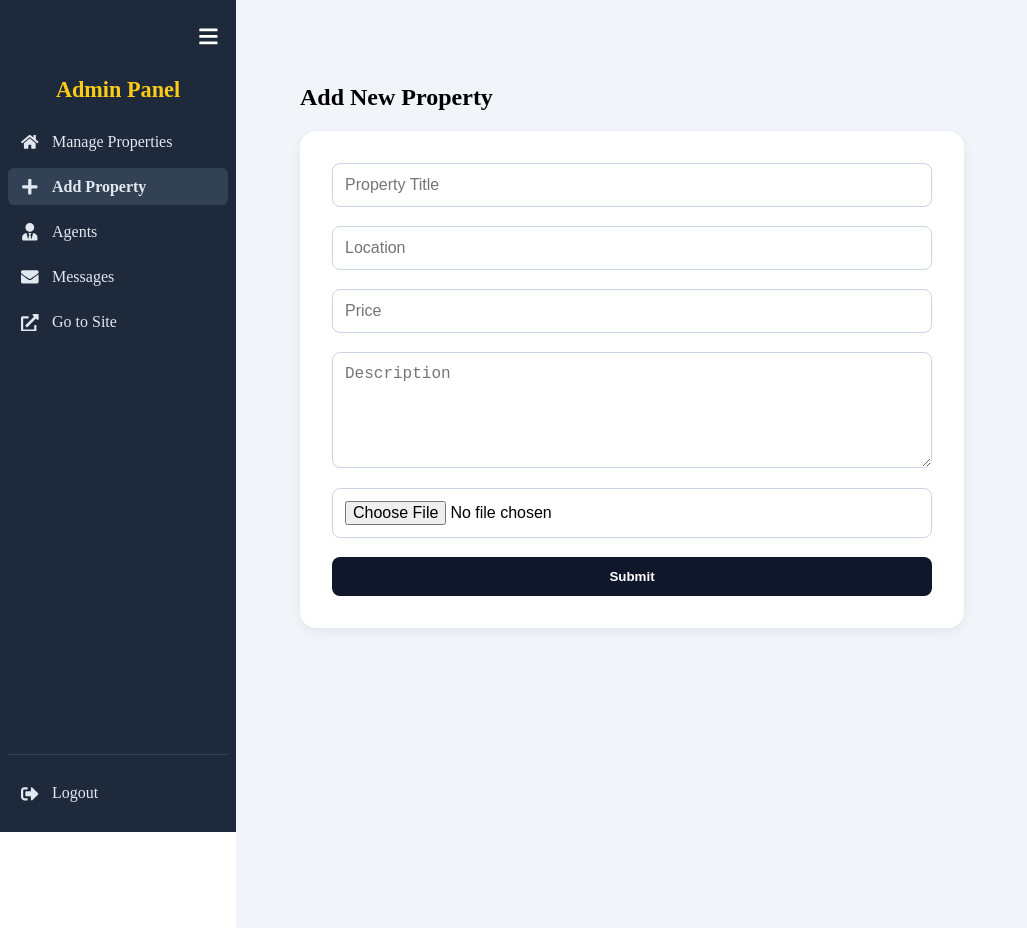
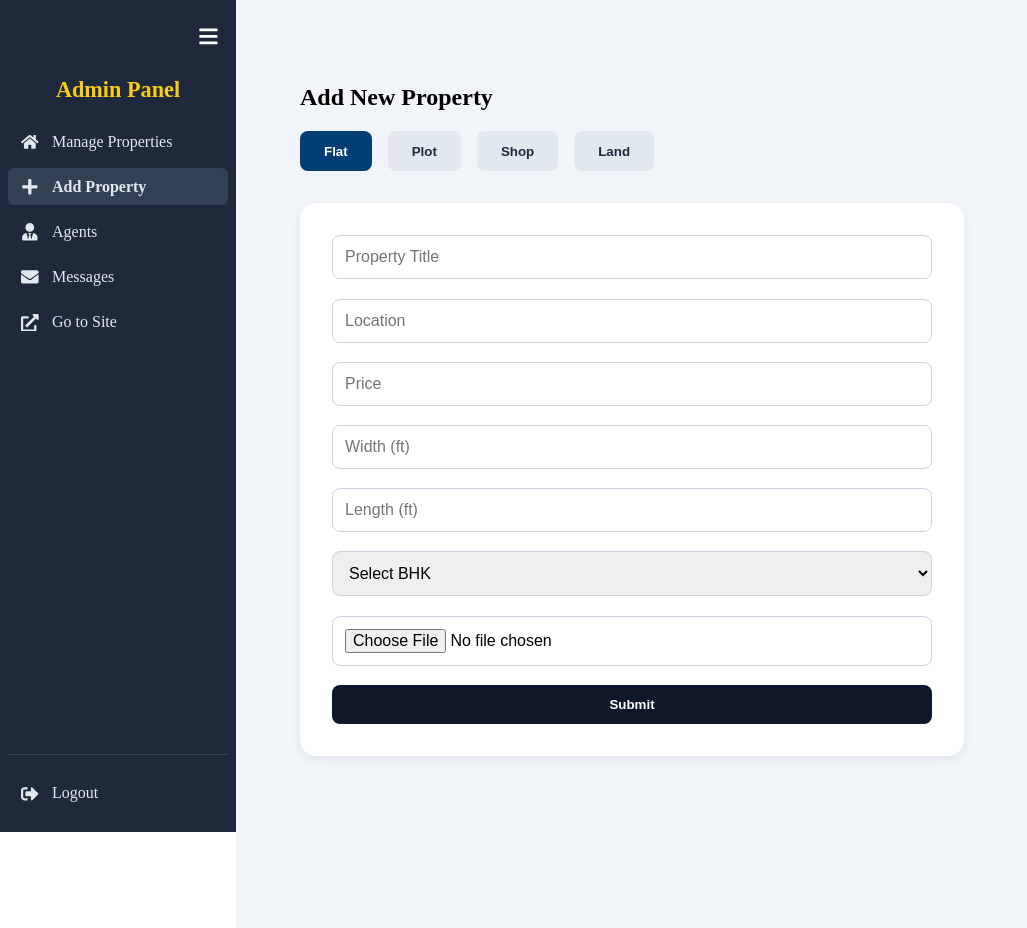
Before and after one commit to madhumitasugandhi/Property-Dealers, a React (Vite) app: page /admin/add-property in a window 1280 px wide. Shown: the whole page, without its empty margins (0-1027 px from the left). Built offline with nearby package versions, Linux system fonts and the light colour scheme; sample sign-in values are in the browser's storage.

Commit message:
Setting option has been removed and AddProperty forms has been change.

```diff
--- a/src/admin/AddProperty.jsx
+++ b/src/admin/AddProperty.jsx
@@ -5,6 +5,27 @@ const Wrapper = styled.div`
   padding: 2rem;
   background: #f1f5f9;
   min-height: 100vh;
+`;
+
+const Tabs = styled.div`
+  display: flex;
+  gap: 1rem;
+  margin-bottom: 2rem;
+`;
+
+const Tab = styled.button`
+  padding: 0.8rem 1.5rem;
+  border-radius: 8px;
+  border: none;
+  background: ${({ active }) => (active ? '#003e73' : '#e2e8f0')};
+  color: ${({ active }) => (active ? 'white' : '#1e293b')};
+  font-weight: bold;
+  cursor: pointer;
+
+  &:hover {
+    background: #003e73;
+    color: white;
+  }
 `;
 
 const Form = styled.form`
@@ -24,12 +45,11 @@ const Input = styled.input`
   font-size: 1rem;
 `;
 
-const TextArea = styled.textarea`
+const Select = styled.select`
   padding: 0.75rem;
   border: 1px solid #cbd5e1;
   border-radius: 0.5rem;
   font-size: 1rem;
-  resize: vertical;
 `;
 
 const Button = styled.button`
@@ -47,12 +67,22 @@ const Button = styled.button`
 `;
 
 const AddProperty = () => {
+  const [activeTab, setActiveTab] = useState('flat');
   const [form, setForm] = useState({
     title: '',
     location: '',
     price: '',
     description: '',
-    image: ''
+    image: '',
+    width: '',
+    length: '',
+    bhk: '',
+    plotArea: '',
+    facing: '',
+    shopSize: '',
+    floor: '',
+    landArea: '',
+    zoning: '',
   });
 
   const handleChange = (e) => {
@@ -67,17 +97,72 @@ const AddProperty = () => {
   const handleSubmit = (e) => {
     e.preventDefault();
     console.log(form);
-    // Add logic to send data to backend
+    alert(`Submitted ${activeTab} property`);
   };
 
   return (
     <Wrapper>
       <h2>Add New Property</h2>
+
+      <Tabs>
+        {['flat', 'plot', 'shop', 'land'].map((tab) => (
+          <Tab key={tab} active={activeTab === tab} onClick={() => setActiveTab(tab)}>
+            {tab.charAt(0).toUpperCase() + tab.slice(1)}
+          </Tab>
+        ))}
+      </Tabs>
+
       <Form onSubmit={handleSubmit}>
         <Input type="text" name="title" placeholder="Property Title" onChange={handleChange} required />
         <Input type="text" name="location" placeholder="Location" onChange={handleChange} required />
         <Input type="number" name="price" placeholder="Price" onChange={handleChange} required />
-        <TextArea name="description" rows="5" placeholder="Description" onChange={handleChange} required />
+
+        {activeTab === 'flat' && (
+          <>
+            <Input type="number" name="width" placeholder="Width (ft)" onChange={handleChange} />
+            <Input type="number" name="length" placeholder="Length (ft)" onChange={handleChange} />
+            <Select name="bhk" onChange={handleChange}>
+              <option value="">Select BHK</option>
+              <option value="1 BHK">1 BHK</option>
+              <option value="2 BHK">2 BHK</option>
+              <option value="3 BHK">3 BHK</option>
+              <option value="4+ BHK">4+ BHK</option>
+            </Select>
+          </>
+        )}
+
+        {activeTab === 'plot' && (
+          <>
+            <Input type="number" name="plotArea" placeholder="Plot Area (sqft)" onChange={handleChange} />
+            <Select name="facing" onChange={handleChange}>
+              <option value="">Facing</option>
+              <option value="East">East</option>
+              <option value="West">West</option>
+              <option value="North">North</option>
+              <option value="South">South</option>
+            </Select>
+          </>
+        )}
+
+        {activeTab === 'shop' && (
+          <>
+            <Input type="number" name="shopSize" placeholder="Shop Size (sqft)" onChange={handleChange} />
+            <Input type="text" name="floor" placeholder="Floor (e.g. Ground, 1st)" onChange={handleChange} />
+          </>
+        )}
+
+        {activeTab === 'land' && (
+          <>
+            <Input type="number" name="landArea" placeholder="Land Area (acres)" onChange={handleChange} />
+            <Select name="zoning" onChange={handleChange}>
+              <option value="">Zoning</option>
+              <option value="Agricultural">Agricultural</option>
+              <option value="Commercial">Commercial</option>
+              <option value="Industrial">Industrial</option>
+            </Select>
+          </>
+        )}
+
         <Input type="file" name="image" accept="image/*" onChange={handleChange} required />
         <Button type="submit">Submit</Button>
       </Form>
```
